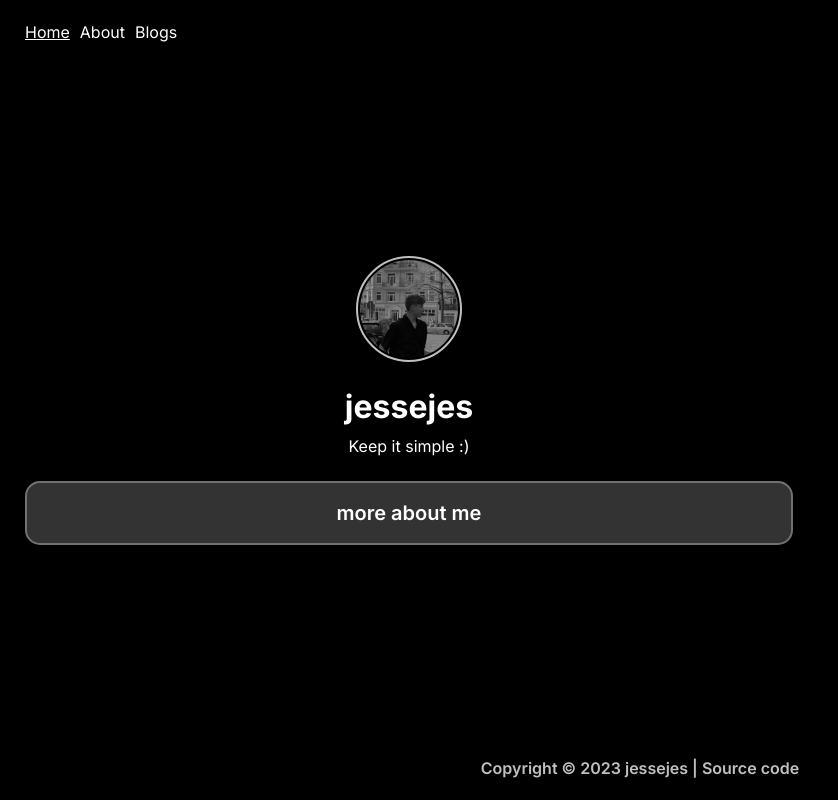
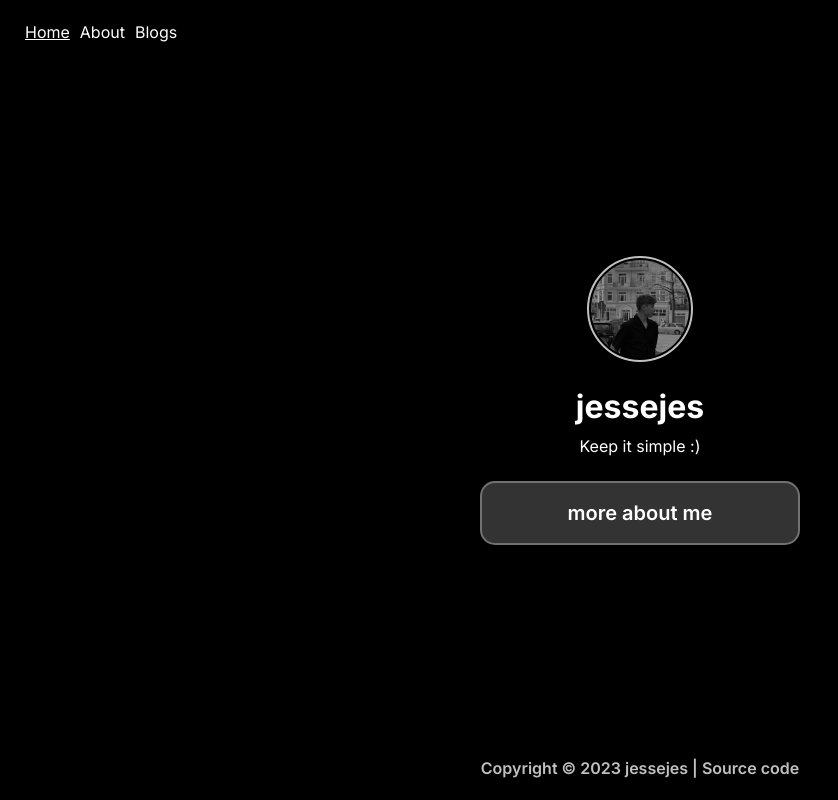
Before and after one commit to jessejes/blog, a Next.js app: page / in a window 1280 px wide. Shown: the whole page, without its empty margins (0-838 px from the left). Built offline with nearby package versions, Linux system fonts and the light colour scheme.

Commit message:
[style] home page container is now centered.

```diff
--- a/src/pages/index.tsx
+++ b/src/pages/index.tsx
@@ -16,6 +16,7 @@ export default function Home() {
       <div className={styles.home}>
         <Navbar />
         <div className={styles.container}>
+          <div className={styles.inner}>
             <div className={styles.avatar}>
               <Image src="/avatar.jpg" alt="Avatar" width={102} height={102} />
             </div>
@@ -25,6 +26,7 @@ export default function Home() {
             </div>
             <Button text="more about me" href="/about" />
           </div>
+        </div>
         <Footer />
       </div>
     </>
--- a/src/styles/Home.module.scss
+++ b/src/styles/Home.module.scss
@@ -12,16 +12,22 @@
     .container {
 
         display: flex;
+        justify-content: center;
+        width: 100%;
+
+        .inner {
+
+            display: flex;
             flex-direction: column;
             align-items: center;
             gap: 25px;
-
-        max-width: 768px;
+            max-width: 320px;
+            min-width: 320px;
 
             .avatar {
 
                 display: flex;
-
+                justify-content: center;
                 border-radius: 100%;
                 border: 2px solid $secondary-color;
 
@@ -40,3 +46,4 @@
             }
         }
     }
+}
```
Lines whose indentation alone changed are shown as unchanged.
